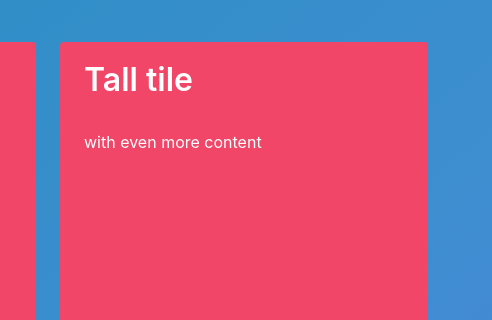
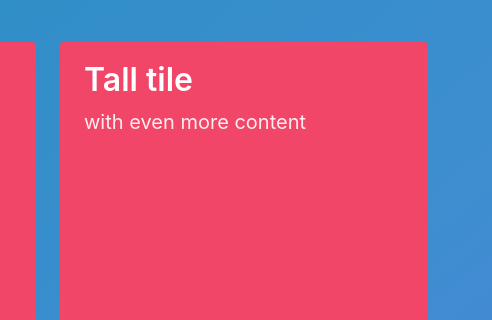
Before and after one commit to jherr029/Dating-Website, a plain HTML site: page index.html in a window 1280 px wide. Shown: the part 1703-2023 px from the top of the page, 788-1280 px from the left. Drawn offline with nearby package versions, Linux system fonts and the light colour scheme.

Commit message:
fixed syntax error

```diff
--- a/index.html
+++ b/index.html
@@ -184,7 +184,7 @@
                         <article class="tile is-child notification is-danger">
                             <div class="content">
                                 <p class="title">Tall tile</p>
-                                <p class "subtitle">with even more content</p>
+                                <p class="subtitle">with even more content</p>
                                 <div class="content">
                                     <!--CONTENT-->
                                 </div>
```
